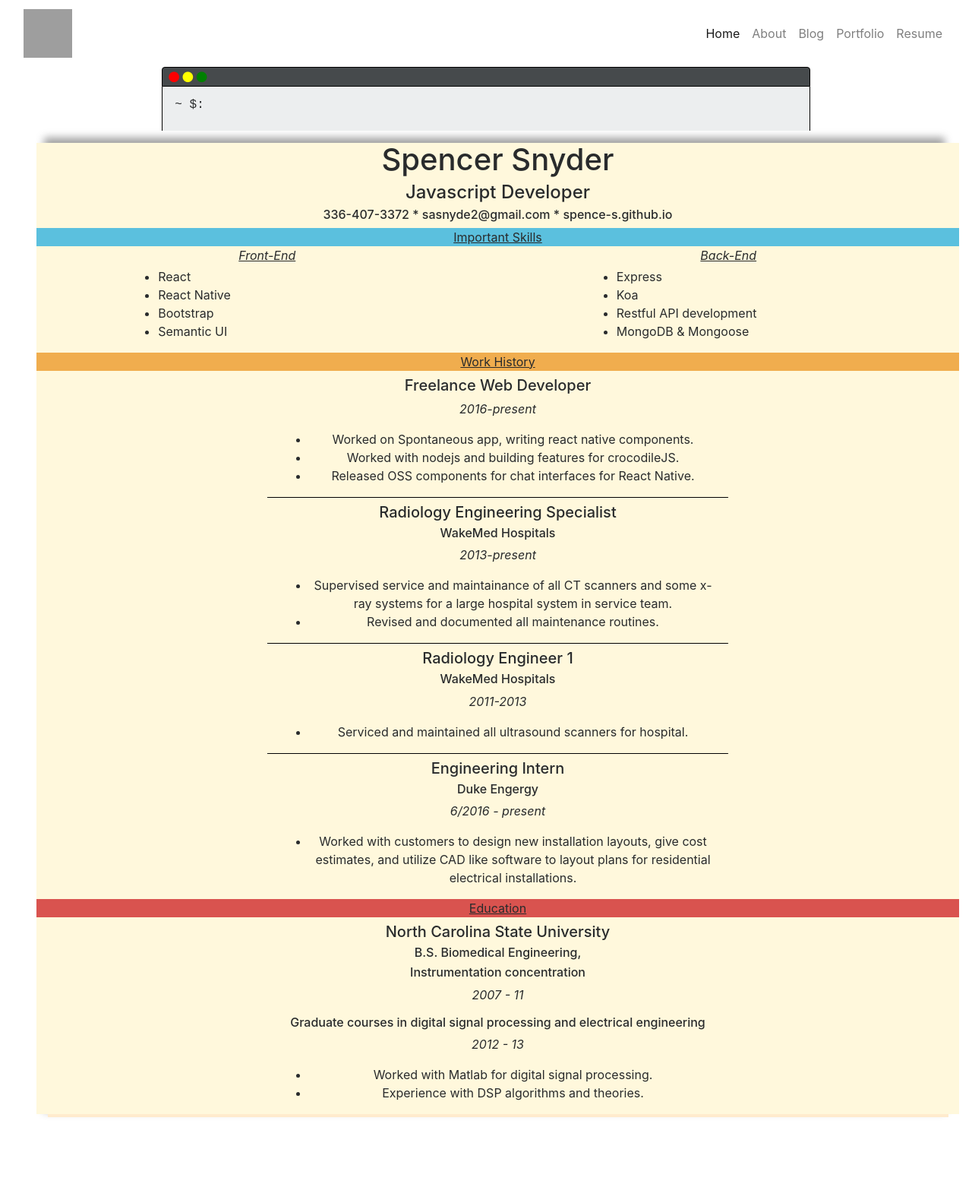
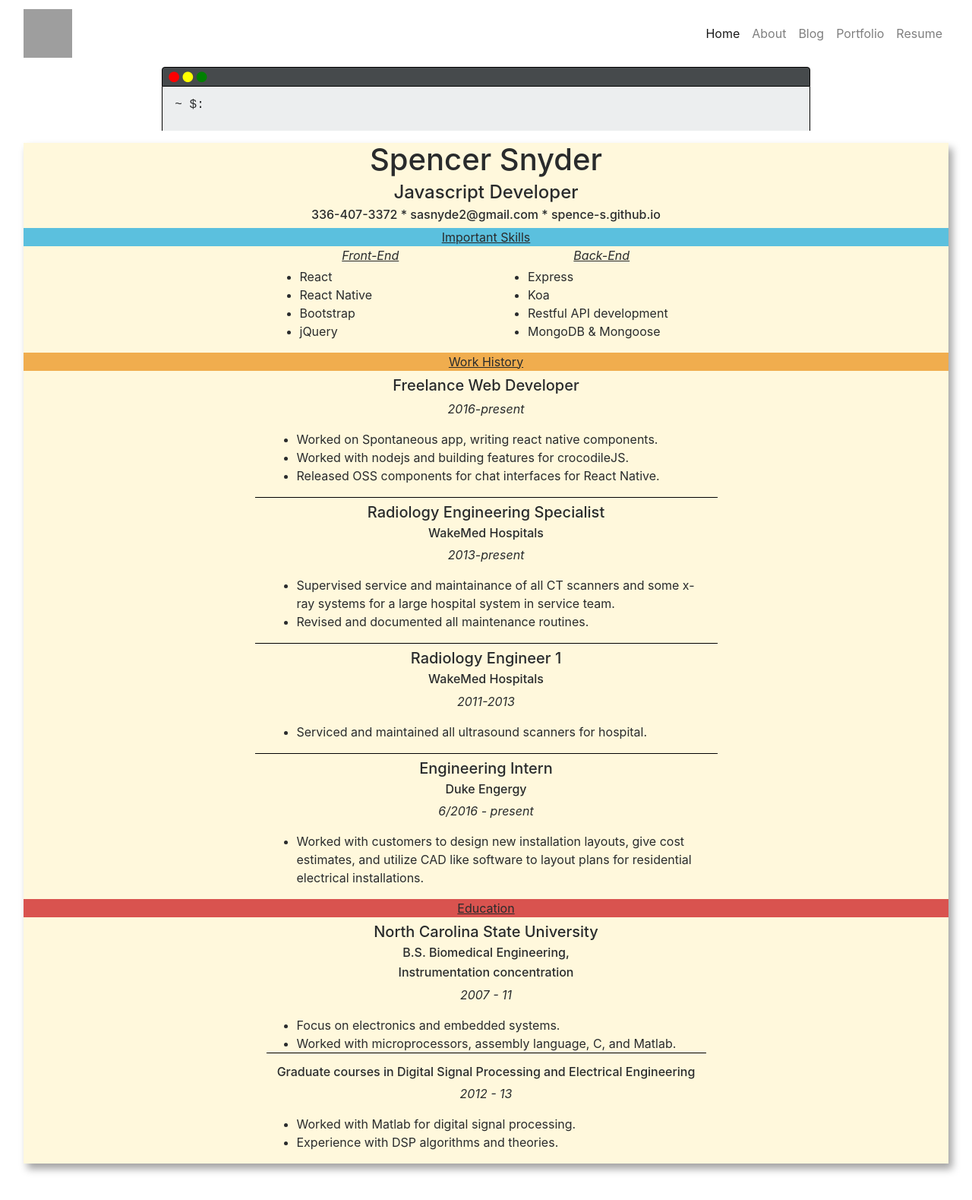
Before and after one commit to Spence-S/spence-s.github.io, a Jekyll site: the page built from resume/index.html, in a window 1280 px wide. Shown: the whole page at 76% size. Built offline with Jekyll 4.4.1, drawn with Linux system fonts in a browser that asks for light colours; nearby versions of some CDN libraries; some web fonts are replaced; before the commit the page ends 1518 px from its top, so only the background shows below that; grey boxes are pictures that could not be loaded.

Commit message:
fixed resume styling for better views and mobile responsiveness

```diff
--- a/css/main.scss
+++ b/css/main.scss
@@ -81,11 +81,11 @@
 .paper{
   border-style: solid;
   border-color: blanchedalmond;
-  border-width: 0rem .1rem .3rem 0rem;
+  border-width: .1rem 0rem 0rem .1rem;
   // border-width: .1rem .1rem .2rem .1rem;
 }
 .resume-shadow{
-  box-shadow: -5px -7px 10px 0px rgba(0,0,0,0.37);
+  box-shadow: 5px 7px 10px 0px rgba(0,0,0,0.37);
 }
 .border-bottom{
   border-bottom: solid black 1px;
--- a/resume/index.html
+++ b/resume/index.html
@@ -3,7 +3,7 @@
 title: Portfolio
 ---
 
-<div class='text-center resume-shadow paper m-3 ml-5 mb-5'>
+<div class='container-fluid text-center resume-shadow m-3 mb-5'>
   <div class='bg-offwhite'>
     <div class='row bg-offwhite'>
       <div class='col-12'>
@@ -17,8 +17,10 @@
         <u>Important Skills</u>
       </div>
     </div>
-    <div class="row text-left justify-content-around bg-offwhite">
-      <div class='col-6 col-md-4'>
+    <div class="row bg-offwhite justify-content-center">
+        <div class="col-12 col-sm-10 col-md-6">
+          <div class="row text-left justify-content-around ">
+            <div class='col-12 col-sm-6'>
               <div class='text-center'>
                 <u><i>Front-End</i></u>
               </div>
@@ -26,10 +28,10 @@
                 <li>React</li>
                 <li>React Native</li>
                 <li>Bootstrap</li>
-          <li>Semantic UI</li>
+                <li>jQuery</li>
               </ul>
             </div>
-      <div class='col-6 col-md-4'>
+            <div class='col-12 col-sm-6'>
               <div class='text-center'>
                 <u><i>Back-End</i></u>
               </div>
@@ -41,6 +43,8 @@
               </ul>
             </div>
           </div>
+        </div>
+    </div>
     <div class="row bg-warning">
       <div class='col-12'>
         <u>Work History</u>
@@ -50,7 +54,7 @@
       <div class='col-12 col-md-8 col-lg-6 mt-2 border-bottom'>
         <h5>Freelance Web Developer</h5>
         <p><i>2016-present</i></p>
-        <ul>
+        <ul class="text-left">
           <li>Worked on Spontaneous app, writing react native components.</li>
           <li>Worked with nodejs and building features for crocodileJS.</li>
           <li>Released OSS components for chat interfaces for React Native.</li>
@@ -62,7 +66,7 @@
         <h5>Radiology Engineering Specialist</h5>
         <h6>WakeMed Hospitals</h6>
         <p><i>2013-present</i></p>
-        <ul>
+        <ul class="text-left">
           <li>Supervised service and maintainance of all CT scanners and some x-ray systems for a large hospital system in service team.</li>
           <li>Revised and documented all maintenance routines.</li>
         </ul>
@@ -73,7 +77,7 @@
         <h5>Radiology Engineer 1</h5>
         <h6>WakeMed Hospitals</h6>
         <p><i>2011-2013</i></p>
-        <ul>
+        <ul class="text-left">
           <li>Serviced and maintained all ultrasound scanners for hospital.</li>
         </ul>
       </div>
@@ -83,7 +87,7 @@
         <h5>Engineering Intern</h5>
         <h6>Duke Engergy</h6>
         <p><i>6/2016 - present</i></p>
-        <ul>
+        <ul class="text-left">
           <li>Worked with customers to design new installation layouts, give cost estimates, and utilize CAD like software to layout plans for residential electrical installations.</li>
         </ul>
       </div>
@@ -99,9 +103,13 @@
         <h5>North Carolina State University</h5>
         <h6>B.S. Biomedical Engineering,</h6><h6> Instrumentation concentration</h6>
         <p><i>2007 - 11</i></p>
-        <h6> Graduate courses in digital signal processing and electrical engineering</h6>
+        <ul class="text-left border-bottom">
+          <li>Focus on electronics and embedded systems.</li>
+          <li>Worked with microprocessors, assembly language, C, and Matlab.</li>
+        </ul>
+        <h6> Graduate courses in Digital Signal Processing and Electrical Engineering</h6>
         <p><i>2012 - 13</i></p>
-        <ul>
+        <ul class="text-left">
           <li>Worked with Matlab for digital signal processing.</li>
           <li>Experience with DSP algorithms and theories.</li>
         </ul>
```
Lines whose indentation alone changed are shown as unchanged.
